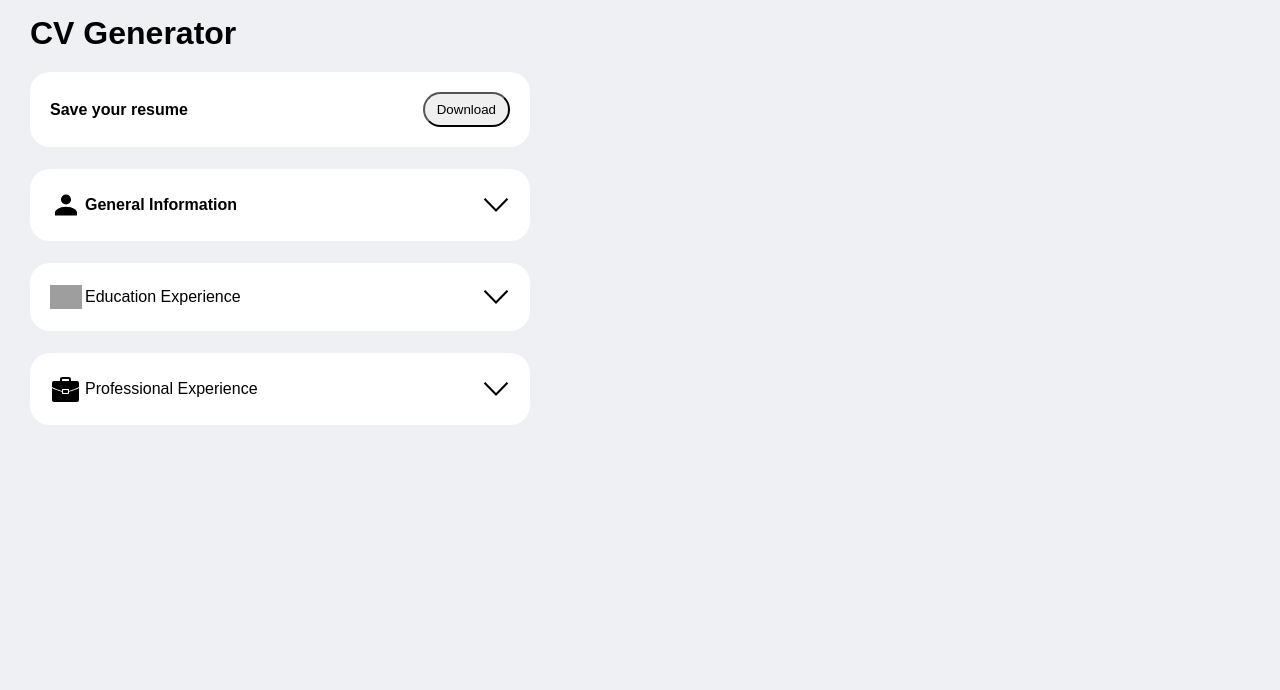
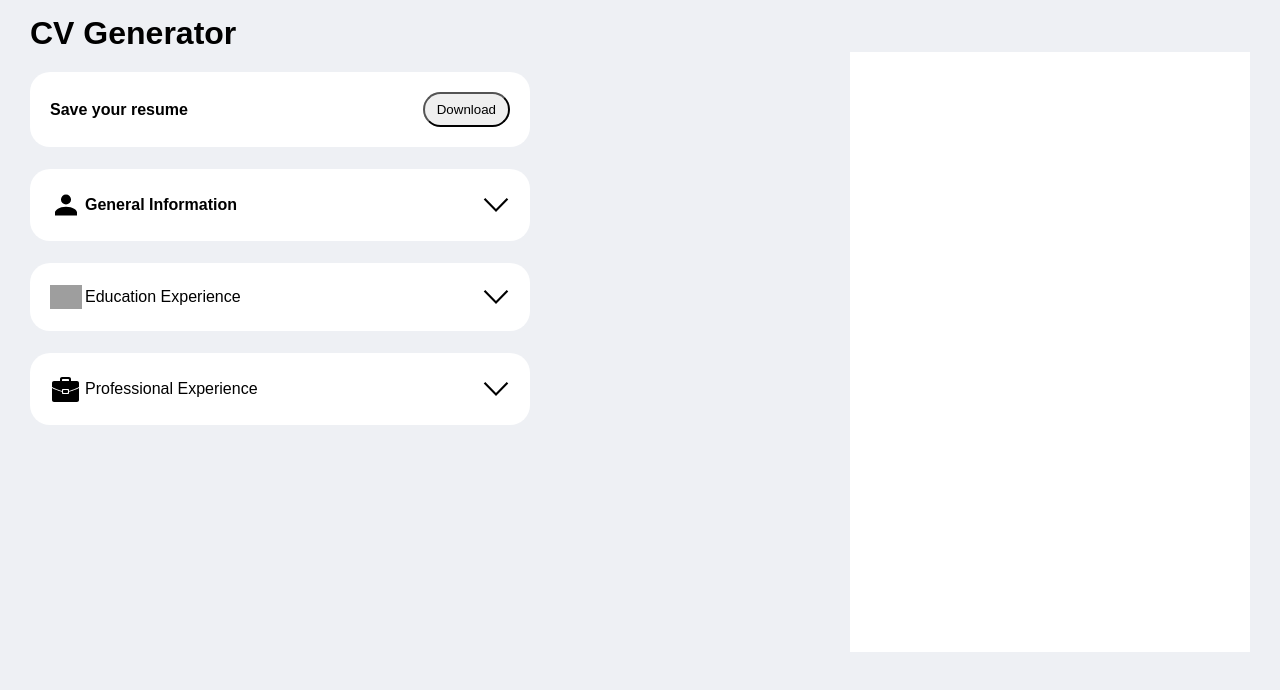
Before and after one commit to NourAmged/cv-application, a React (Vite) app: page / in a window 1280 px wide. Shown: the top 690 px of the page. Built offline with nearby package versions, Linux system fonts and the light colour scheme; grey boxes are pictures that could not be loaded.

Commit message:
started working on cv generation

```diff
--- a/src/App.jsx
+++ b/src/App.jsx
@@ -2,6 +2,7 @@ import GeneralInformation from "./components/generalInformation";
 import SaveResume from "./components/saveCV";
 import EducationExperience from "./components/educationExperience";
 import ProfessionalExperience from "./components/professionalExperience";
+import CV from "./components/cv";
 
 function Header() {
   return <h1>CV Generator</h1>;
@@ -11,11 +12,14 @@ function App() {
   return (
     <>
       <Header />
-      <div className="container">
-        <SaveResume />
-        <GeneralInformation />
-        <EducationExperience />
-        <ProfessionalExperience />
+      <div className="main-container">
+        <div className="container">
+          <SaveResume />
+          <GeneralInformation />
+          <EducationExperience />
+          <ProfessionalExperience />
+        </div>
+        <CV />
       </div>
     </>
   );
--- /dev/null
+++ b/src/components/cv.jsx
@@ -0,0 +1,9 @@
+function CV(){
+    return (
+        <div className="cv">
+
+        </div>
+    );
+}
+
+export default CV;
--- a/src/index.css
+++ b/src/index.css
@@ -12,9 +12,15 @@ h1 {
     margin: 15px 0 0 30px;
 }
 
+textarea {
+    margin-bottom: 16px;
+}
 
-textarea{
-    margin-bottom: 16px;
+
+.main-container{
+    display: flex;
+    flex-wrap: wrap;
+    justify-content: space-between;
 }
 
 .container {
@@ -29,7 +35,7 @@ textarea{
 .professional-experience-container {
     padding: 20px 0 0 30px;
     margin-bottom: -20px;
-    max-width: 500px;
+    width: 500px;
 }
 
 
@@ -43,7 +49,9 @@ textarea{
     border-radius: 20px;
 }
 
-.gi-form, .ed-form, .pe-form {
+.gi-form,
+.ed-form,
+.pe-form {
     padding-top: 10px;
     font-weight: 600;
     display: flex;
@@ -64,12 +72,20 @@ textarea{
     border-radius: 22px;
 }
 
-.date-job, .date-edu{
+.date-job,
+.date-edu {
     display: flex;
     flex-wrap: wrap;
     justify-content: space-between;
     align-items: center;
     padding-bottom: 16px;
+}
+
+.cv{
+    background-color: white;
+    width: 400px;
+    height: 600px;
+    margin-right: 30px;
 }
 
 .cv-download p,
@@ -87,7 +103,10 @@ textarea{
     gap: 3px;
 }
 
-.general-information input, .education-experience input, .professional-experience input, textarea {
+.general-information input,
+.education-experience input,
+.professional-experience input,
+textarea {
     background-color: #eef0f4;
     padding: 5px 8px 5px 8px;
     border-radius: 4px;
```
